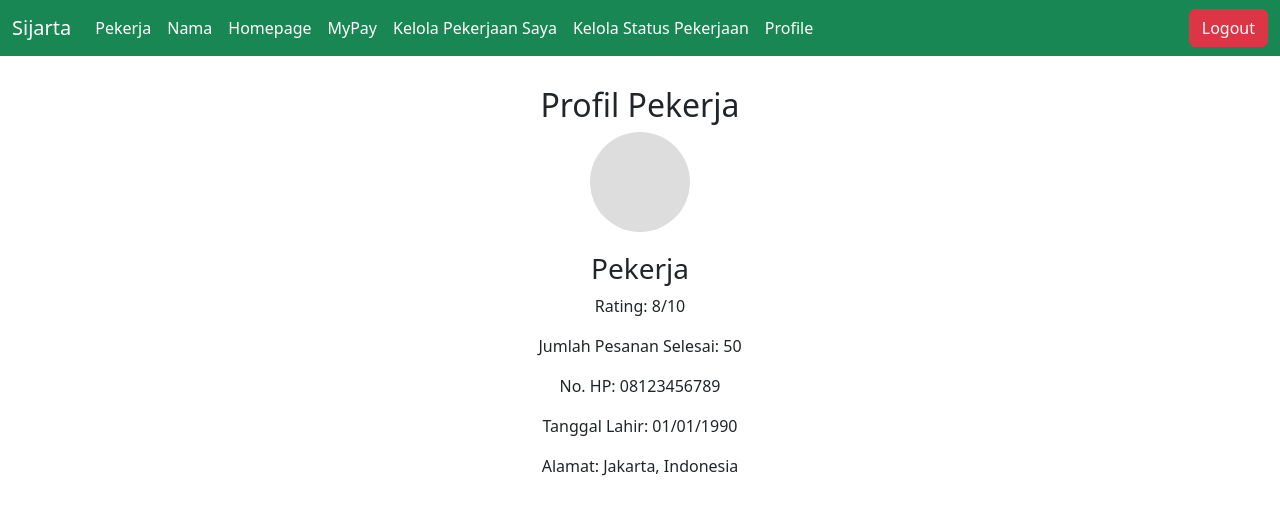
After one commit to TKBasdat2024/TKBasdat, a Django app: page /subkategori_detail_pekerja/profile_pekerja.html in a window 1280 px wide. The commit adds this page. Shown: the top 515 px of the page. Run offline with Django 5.2, Linux system fonts and the light colour scheme.

Commit message:
Hijau : Homepage ( add Profile Pekerja )

```diff
--- /dev/null
+++ b/homepage/templates/homepage/profile_pekerja.html
@@ -0,0 +1,83 @@
+<!DOCTYPE html>
+<html lang="id">
+<head>
+    <meta charset="UTF-8">
+    <meta name="viewport" content="width=device-width, initial-scale=1.0">
+    <title>Profil Pekerja</title>
+    <link href="https://cdn.jsdelivr.net/npm/bootstrap@5.3.0/dist/css/bootstrap.min.css" rel="stylesheet">
+    <style>
+        /* Custom styles for profile page */
+        .profile-container {
+            text-align: center;
+            margin-top: 30px;
+        }
+        .profile-logo {
+            width: 100px;
+            height: 100px;
+            border-radius: 50%;
+            background-color: #ddd;
+            margin-bottom: 20px;
+            display: block;
+            margin-left: auto;
+            margin-right: auto;
+        }
+    </style>
+</head>
+<body>
+
+
+    <!-- Navbar -->
+    <nav class="navbar navbar-expand-lg bg-success">
+        <div class="container-fluid">
+            <span class="navbar-brand text-white" href="#">Sijarta</span>
+            <button class="navbar-toggler" type="button" data-bs-toggle="collapse" data-bs-target="#navbarNavAltMarkup" aria-controls="navbarNavAltMarkup" aria-expanded="false" aria-label="Toggle navigation">
+                <span class="navbar-toggler-icon"></span>
+            </button>
+            <div class="collapse navbar-collapse" id="navbarNavAltMarkup">
+                <div class="navbar-nav">
+                    <a class="nav-link text-white" href="#">Pekerja</a>
+                    <a class="nav-link text-white" href="#">Nama</a>
+                    <a class="nav-link text-white" href="#">Homepage</a>
+                    <a class="nav-link text-white" href="#">MyPay</a>
+                    <a class="nav-link text-white" href="#">Kelola Pekerjaan Saya</a>
+                    <a class="nav-link text-white" href="#">Kelola Status Pekerjaan</a>
+                    <a class="nav-link text-white" href="#">Profile</a>
+                </div>
+                <div class="ms-auto">
+                    <a href="/logout/" class="btn btn-danger">Logout</a>
+                </div>
+            </div>
+        </div>
+    </nav>
+
+    <!-- Profile Content -->
+    <div class="container profile-container">
+        <h2>Profil Pekerja</h2>
+        <div class="profile-logo"></div>
+        <h3 id="worker-name">Pekerja </h3>
+
+        <div class="worker-details">
+            <p>Rating: 8/10</p>
+            <p>Jumlah Pesanan Selesai: 50</p>
+            <p>No. HP: 08123456789</p>
+            <p>Tanggal Lahir: 01/01/1990</p>
+            <p>Alamat: Jakarta, Indonesia</p>
+        </div>
+    </div>
+
+    <script>
+        // Ambil nama pekerja dari localStorage
+        const workerName = localStorage.getItem('selectedWorker');
+
+        // Jika ada nama pekerja, tampilkan di profil
+        if (workerName) {
+            document.getElementById('worker-name').textContent = workerName;
+            // Jika perlu, tambahkan logika untuk menampilkan informasi pekerja lebih lanjut
+            // Misalnya, berdasarkan workerName, ganti foto atau informasi lainnya
+        } else {
+            document.getElementById('worker-name').textContent = "Pekerja";
+        }
+    </script>
+
+</body>
+</html>
--- a/homepage/urls.py
+++ b/homepage/urls.py
@@ -6,4 +6,5 @@ urlpatterns = [
     path('subkategori_detail_user/', views.subkategori_detail_user, name='subkategori_detail_user'),
     path('subkategori_detail_pekerja/', views.subkategori_detail_pekerja, name='subkategori_detail_pekerja'),
     path('pemesanan_jasa/', views.view_pemesanan_jasa, name='view_pemesanan_jasa'),
+    path('subkategori_detail_pekerja/profile_pekerja.html', views.profile_pekerja, name='profile_pekerja'),
 ]
--- a/homepage/views.py
+++ b/homepage/views.py
@@ -25,6 +25,12 @@ def subkategori_detail_pekerja(request):
 
 def view_pemesanan_jasa(request):
     return render(request, 'homepage/view_pemesanan_jasa.html')
+
+def profile_pekerja(request):
+    subkategori = request.GET.get('subkategori', 'default_subkategori')  # Get subkategori from query params
+    return render(request, 'homepage\profile_pekerja.html', {'subkategori': subkategori})
+
+
 
 # def view_pemesanan_jasa(request):
 #     pemesanan_jasa = request.GET.get('pemesanan_jasa')
```
Also changed, not shown: homepage/templates/homepage/subkategori_detail_pekerja.html (+17 -3 lines), homepage/templates/homepage/subkategori_detail_user.html (+6 -4 lines).
